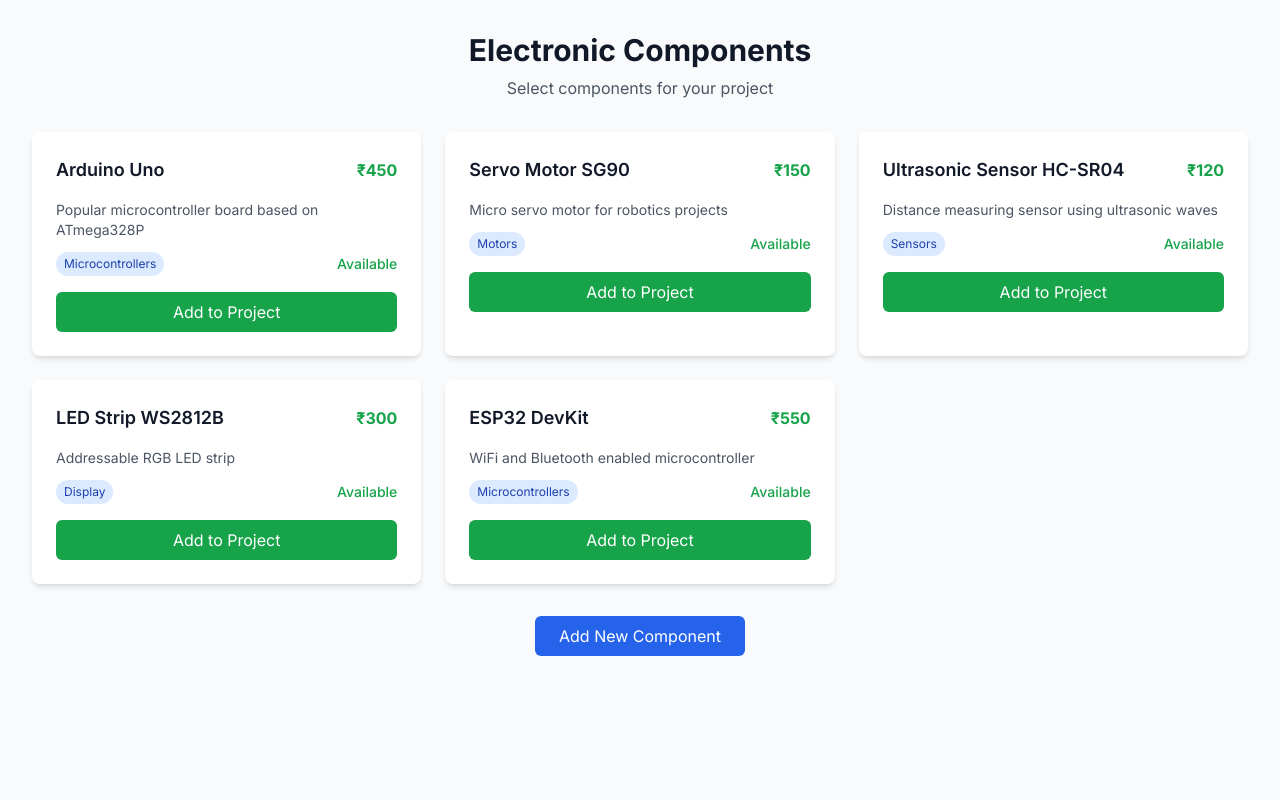
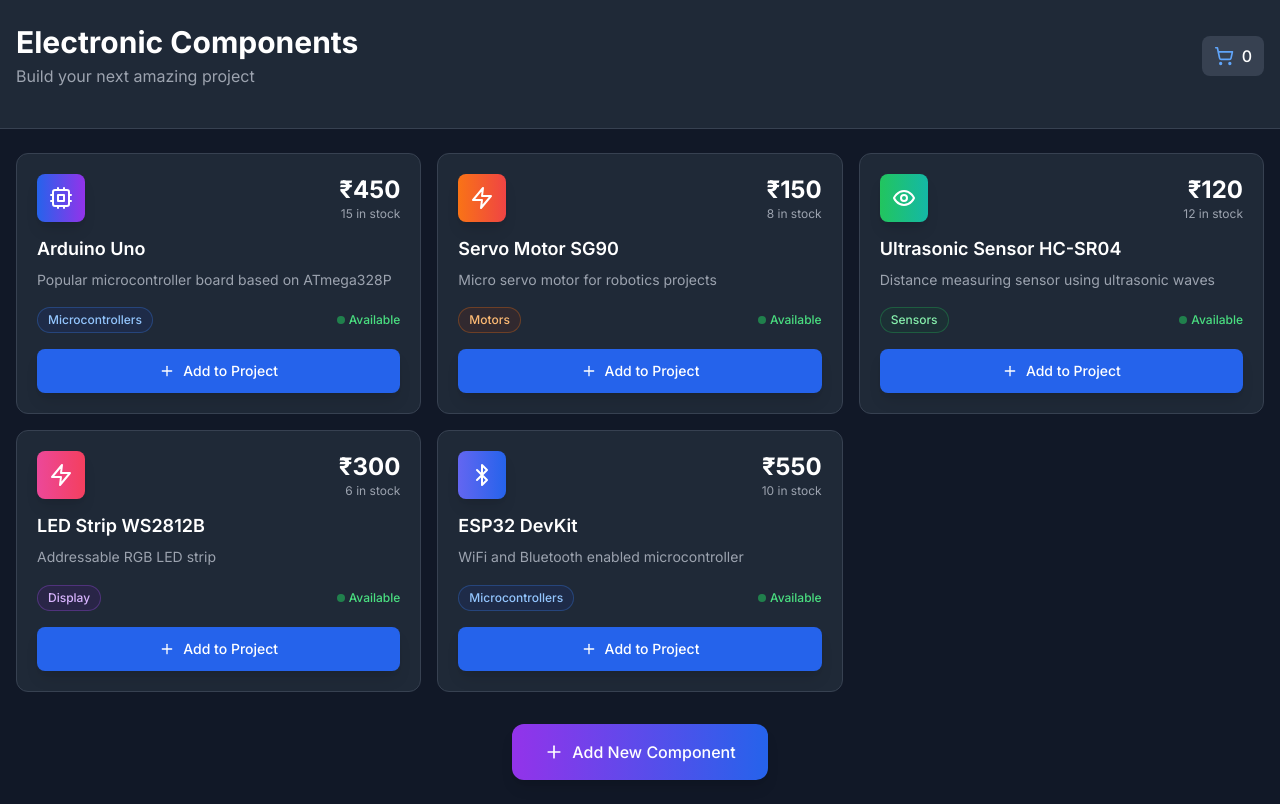
Before and after one commit to HardikBhaskar2010/V2, a React (Create React App) app in the folder frontend/: page /components in a window 1280 px wide. Built offline with nearby package versions, Linux system fonts and the light colour scheme; no server answers; the database is empty.

Commit message:
auto-commit for 962cf792-8002-47e9-9ac4-4a089ee6a84b

```diff
--- a/frontend/src/screens/TestComponentsScreen.js
+++ b/frontend/src/screens/TestComponentsScreen.js
@@ -141,53 +141,129 @@ const TestComponentsScreen = () => {
   }
 
   return (
-    <div className="min-h-screen bg-gray-50 py-8">
-      <div className="max-w-7xl mx-auto px-4 sm:px-6 lg:px-8">
-        <div className="text-center mb-8">
-          <h1 className="text-3xl font-bold text-gray-900">Electronic Components</h1>
-          <p className="text-gray-600 mt-2">Select components for your project</p>
+    <div className="min-h-screen bg-gray-900">
+      {/* Header Section */}
+      <div className="bg-gray-800 border-b border-gray-700">
+        <div className="max-w-7xl mx-auto px-4 py-6">
+          <div className="flex justify-between items-center mb-4">
+            <div>
+              <h1 className="text-2xl md:text-3xl font-bold text-white">Electronic Components</h1>
+              <p className="text-gray-400 mt-1">Build your next amazing project</p>
+            </div>
+            <div className="flex items-center space-x-2 bg-gray-700 px-3 py-2 rounded-lg">
+              <ShoppingCart className="h-5 w-5 text-blue-400" />
+              <span className="text-white font-medium">{selectedComponents.length}</span>
+            </div>
           </div>
 
-        <div className="grid grid-cols-1 md:grid-cols-2 lg:grid-cols-3 gap-6">
-          {components.map((component) => (
+          {/* Selected Components Counter */}
+          {selectedComponents.length > 0 && (
+            <div className="bg-blue-900/30 border border-blue-500/30 rounded-lg p-3">
+              <p className="text-blue-300 text-sm">
+                ✨ {selectedComponents.length} component{selectedComponents.length > 1 ? 's' : ''} selected for your project
+              </p>
+            </div>
+          )}
+        </div>
+      </div>
+
+      {/* Components Grid */}
+      <div className="max-w-7xl mx-auto px-4 py-6">
+        <div className="grid grid-cols-1 sm:grid-cols-2 lg:grid-cols-3 gap-4">
+          {components.map((component) => {
+            const Icon = component.icon;
+            const isSelected = selectedComponents.some(c => c.id === component.id);
+
+            return (
               <div
                 key={component.id}
-              className="bg-white rounded-lg shadow-md p-6 hover:shadow-lg transition-shadow"
+                className={`bg-gray-800 border border-gray-700 rounded-xl p-5 hover:bg-gray-750 transition-all duration-300 transform hover:scale-105 ${
+                  isSelected ? 'ring-2 ring-blue-500 bg-blue-900/20' : ''
+                }`}
               >
-              <div className="flex items-center justify-between mb-4">
-                <h3 className="text-lg font-semibold text-gray-900">
+                {/* Component Header */}
+                <div className="flex items-start justify-between mb-4">
+                  <div className={`p-3 rounded-lg bg-gradient-to-r ${component.color} shadow-lg`}>
+                    <Icon className="h-6 w-6 text-white" />
+                  </div>
+                  <div className="text-right">
+                    <div className="text-2xl font-bold text-white">₹{component.price}</div>
+                    <div className="text-xs text-gray-400">{component.stock} in stock</div>
+                  </div>
+                </div>
+
+                {/* Component Details */}
+                <div className="mb-4">
+                  <h3 className="text-lg font-semibold text-white mb-2 leading-tight">
                     {component.name}
                   </h3>
-                <span className="text-green-600 font-bold">
-                  ₹{component.price}
-                </span>
+                  <p className="text-gray-400 text-sm leading-relaxed mb-3">
+                    {component.description}
+                  </p>
                 </div>
 
-              <p className="text-gray-600 text-sm mb-3">
-                {component.description}
-              </p>
-
-              <div className="flex items-center justify-between">
-                <span className="inline-block bg-blue-100 text-blue-800 text-xs px-2 py-1 rounded-full">
+                {/* Category and Status */}
+                <div className="flex items-center justify-between mb-4">
+                  <span className={`inline-flex items-center px-2.5 py-1 rounded-full text-xs font-medium border ${getCategoryColor(component.category)}`}>
                     {component.category}
                   </span>
-                <span className="text-green-600 text-sm font-medium">
-                  {component.availability}
-                </span>
+                  <div className="flex items-center space-x-1">
+                    <div className="w-2 h-2 bg-green-500 rounded-full animate-pulse"></div>
+                    <span className="text-green-400 text-xs font-medium">{component.availability}</span>
+                  </div>
                 </div>
 
-              <button className="w-full mt-4 bg-green-600 text-white py-2 px-4 rounded-md hover:bg-green-700 transition-colors">
-                Add to Project
+                {/* Action Button */}
+                <button
+                  onClick={() => handleAddToProject(component)}
+                  disabled={isSelected}
+                  className={`w-full py-3 px-4 rounded-lg font-medium text-sm transition-all duration-200 ${
+                    isSelected
+                      ? 'bg-green-900/30 text-green-400 border border-green-500/30 cursor-not-allowed'
+                      : 'bg-blue-600 hover:bg-blue-700 text-white active:scale-95 shadow-lg hover:shadow-blue-500/25'
+                  }`}
+                >
+                  {isSelected ? (
+                    <div className="flex items-center justify-center space-x-2">
+                      <Check className="h-4 w-4" />
+                      <span>Added to Project</span>
+                    </div>
+                  ) : (
+                    <div className="flex items-center justify-center space-x-2">
+                      <Plus className="h-4 w-4" />
+                      <span>Add to Project</span>
+                    </div>
+                  )}
                 </button>
               </div>
-          ))}
+            );
+          })}
         </div>
 
-        <div className="text-center mt-8">
-          <button className="bg-blue-600 text-white py-2 px-6 rounded-md hover:bg-blue-700 transition-colors">
-            Add New Component
+        {/* Add New Component Button */}
+        <div className="mt-8 text-center">
+          <button
+            onClick={handleAddNewComponent}
+            className="bg-gradient-to-r from-purple-600 to-blue-600 hover:from-purple-700 hover:to-blue-700 text-white font-medium py-4 px-8 rounded-xl shadow-lg hover:shadow-purple-500/25 transition-all duration-200 active:scale-95"
+          >
+            <div className="flex items-center space-x-2">
+              <Plus className="h-5 w-5" />
+              <span>Add New Component</span>
+            </div>
           </button>
         </div>
+
+        {/* Add New Component Modal */}
+        {showAddModal && (
+          <AddComponentModal
+            onClose={() => setShowAddModal(false)}
+            onAdd={(newComponent) => {
+              setComponents([...components, newComponent]);
+              setShowAddModal(false);
+              toast.success(`${newComponent.name} added to library! 🎉`);
+            }}
+          />
+        )}
       </div>
     </div>
   );
```
Lines whose indentation alone changed are shown as unchanged.
